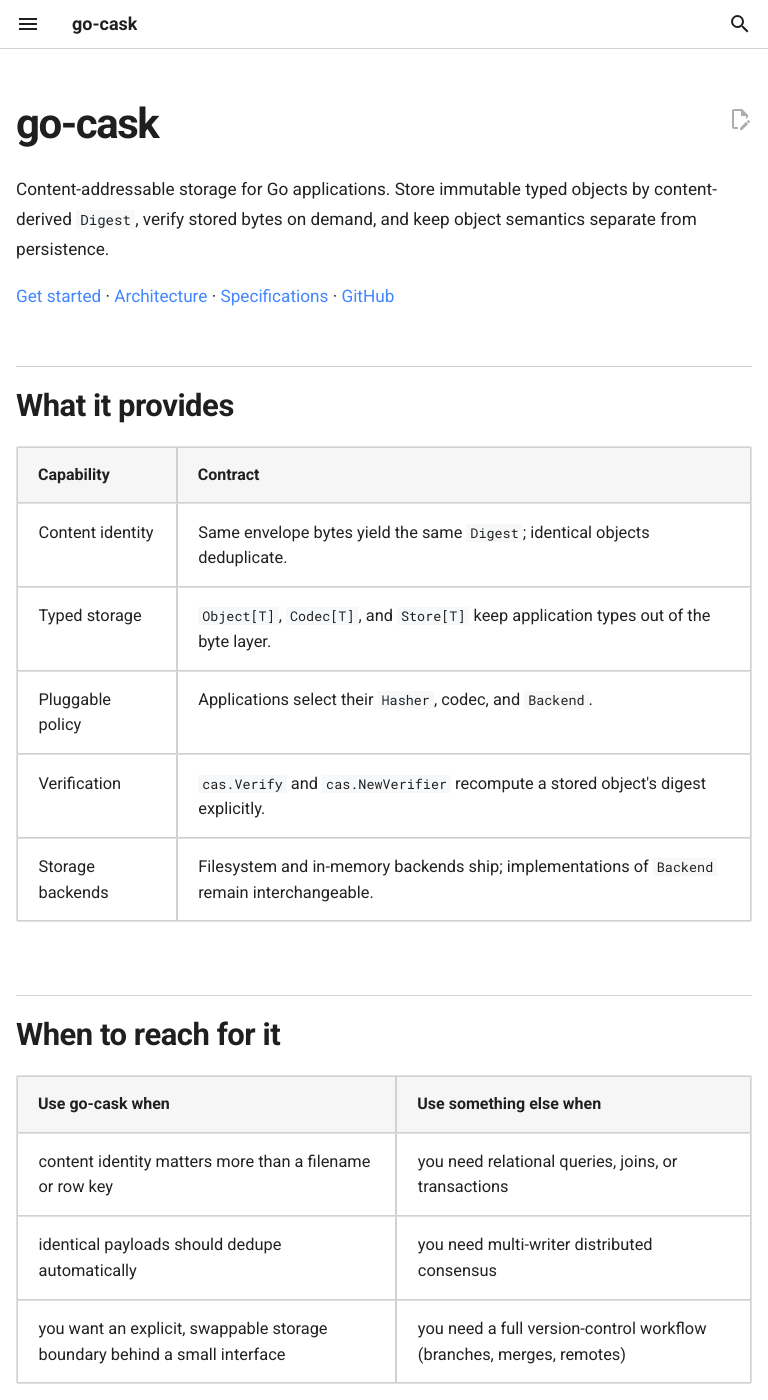
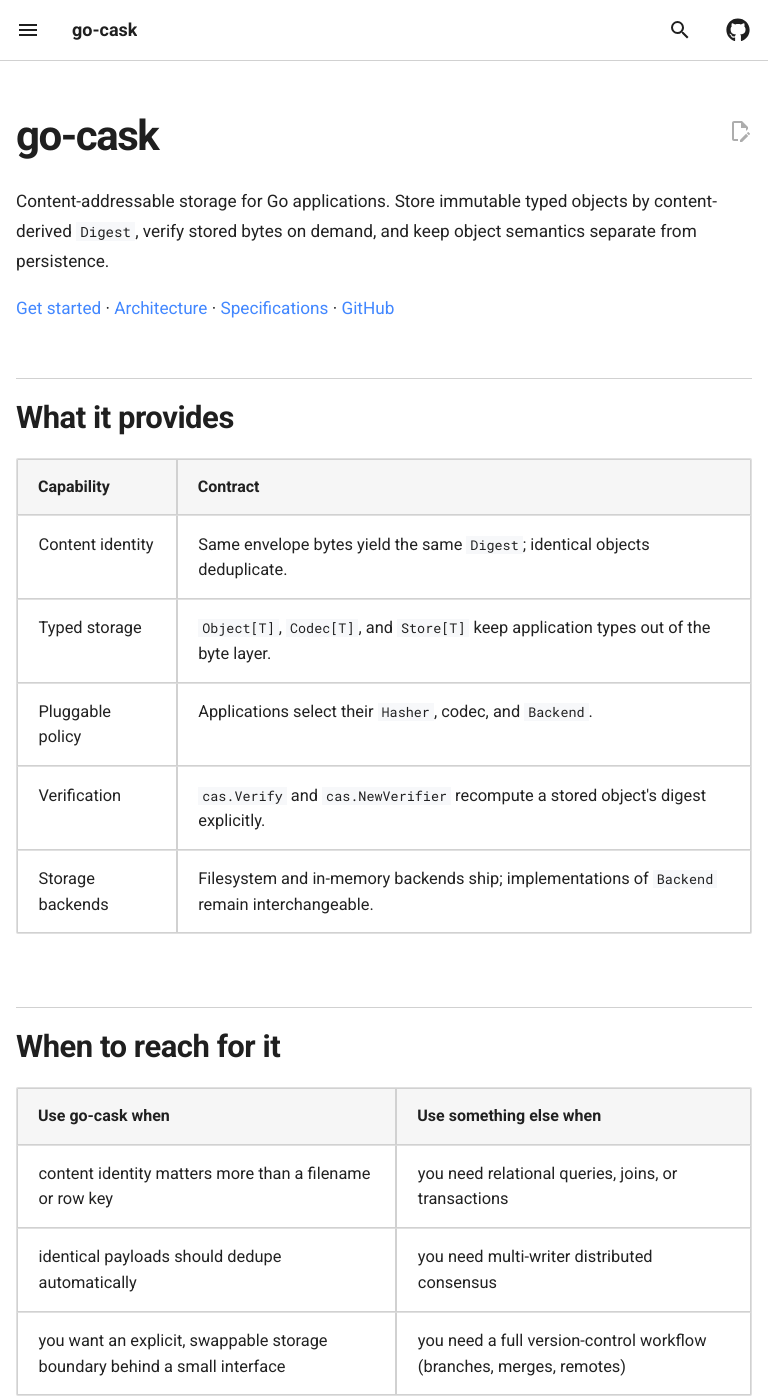
Before and after one commit to dmundt/go-cask, an MkDocs documentation site: the page built from website/index.md, in a window 768 px wide and 1400 px high. Built offline with MkDocs 1.6.1 and Material for MkDocs 9.7.7, drawn with Linux system fonts in a browser that asks for light colours; comment, search, counter and statistics services are not loaded.

Commit message:
docs(website): refine persistent header
Co-authored-by: Copilot <223556219+Copilot@users.noreply.github.com>

```diff
--- a/website/stylesheets/extra.css
+++ b/website/stylesheets/extra.css
@@ -37,14 +37,61 @@ body {
   background: var(--md-default-bg-color);
 }
 
-.md-header,
+@media screen and (min-width: 768px) {
+  .md-search {
+    display: block;
+    margin-left: auto;
+    margin-right: 0.5rem;
+    min-width: 16rem;
+    opacity: 1;
+    visibility: visible;
+    width: 16rem;
+  }
+
+  .md-search__form {
+    border: 1px solid var(--panel-border);
+    display: block;
+    opacity: 1;
+    width: 100%;
+    visibility: visible;
+  }
+
+  .md-search__input {
+    box-sizing: border-box;
+    color: #1f1f1f;
+    display: block;
+    opacity: 1;
+    width: 100%;
+    visibility: visible;
+  }
+
+  .md-search__input::placeholder {
+    color: var(--text-soft);
+    opacity: 1;
+  }
+
+  .md-header__source {
+    margin-left: 0.5rem;
+  }
+}
+
 .md-tabs,
 .md-footer {
   display: none;
 }
 
-.md-main {
-  margin-top: 0;
+.md-header {
+  background: #ffffff;
+  color: #1f1f1f;
+  border-bottom: 1px solid var(--panel-border);
+  box-shadow: none;
+}
+
+.md-header__button,
+.md-header__title,
+.md-header__topic,
+.md-header .md-icon {
+  color: #1f1f1f;
 }
 
 .md-grid,
@@ -165,19 +212,41 @@ body {
 }
 
 @media screen and (max-width: 1219px) {
-  .md-header {
-    display: block;
-    background: #ffffff;
-    color: #1f1f1f;
-    border-bottom: 1px solid var(--panel-border);
-    box-shadow: none;
+  .md-header__title {
+    flex: 1;
   }
 
-  .md-header__button,
-  .md-header__title,
-  .md-header__topic,
-  .md-header .md-icon {
-    color: #1f1f1f;
+  .md-header [data-md-component="search"] {
+    display: block;
+    margin: 0;
+    min-width: 0;
+    opacity: 1;
+    visibility: visible;
+    width: 0;
+  }
+
+  .md-header__source {
+    align-items: center;
+    display: block;
+    height: 3rem;
+    margin: 0 0 0 auto;
+    max-width: 3rem;
+    width: 3rem;
+  }
+
+  .md-header__source .md-source {
+    align-items: center;
+    display: flex;
+    height: 3rem;
+    width: 3rem;
+  }
+
+  .md-header__source .md-source__repository {
+    display: none;
+  }
+
+  .md-header__source .md-source__icon {
+    margin: 0 0.5rem;
   }
 
   .md-sidebar--primary,
```
Also changed, not shown: CHANGELOG.md (+6 -0 lines), README.md (+3 -0 lines), website/AGENT.md (+7 -0 lines).
